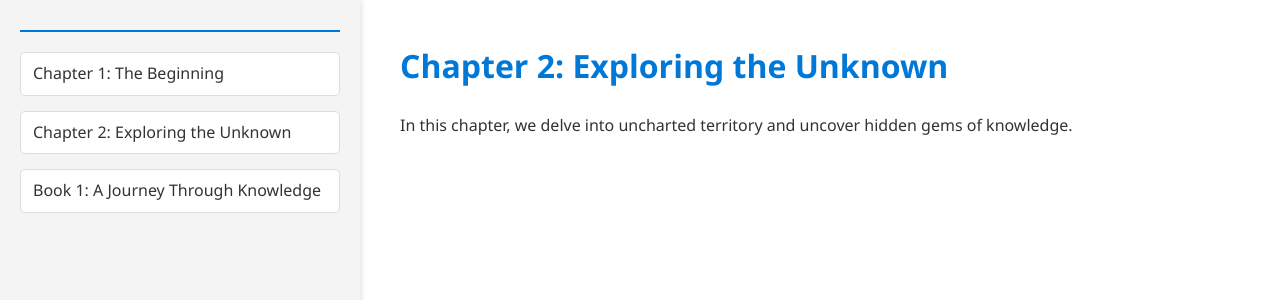
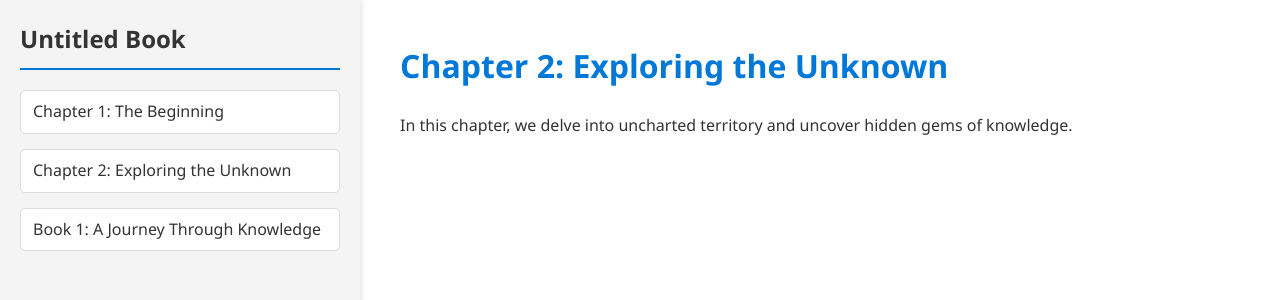
Before and after one commit to tayheau/tayheau.github.io, a Jekyll site: the page built from _notes/book1/chapter2.md, in a window 1280 px wide. Shown: the top 300 px of the page. Built offline with Jekyll 4.4.1, drawn with Linux system fonts in a browser that asks for light colours.

Commit message:
Update book.html

```diff
--- a/_layouts/book.html
+++ b/_layouts/book.html
@@ -108,11 +108,18 @@
   <div class="honkit-layout">
     <!-- Sidebar -->
     <aside class="sidebar">
-      <h2>{{ site.data.books[page.book].title }}</h2>
+      <h2>
+        {% assign book_index = site.notes | where: "permalink", page.book %}
+        {% if book_index.size > 0 %}
+          {{ book_index.first.title }}
+        {% else %}
+          Untitled Book
+        {% endif %}
+      </h2>
       <ul>
         {% assign book_path = page.book %}
         {% for note in site.notes %}
-          {% if note.path contains book_path %}
+          {% if note.path contains book_path and note.path != book_index.first.path %}
             <li><a href="{{ note.url }}">{{ note.title }}</a></li>
           {% endif %}
         {% endfor %}
```
